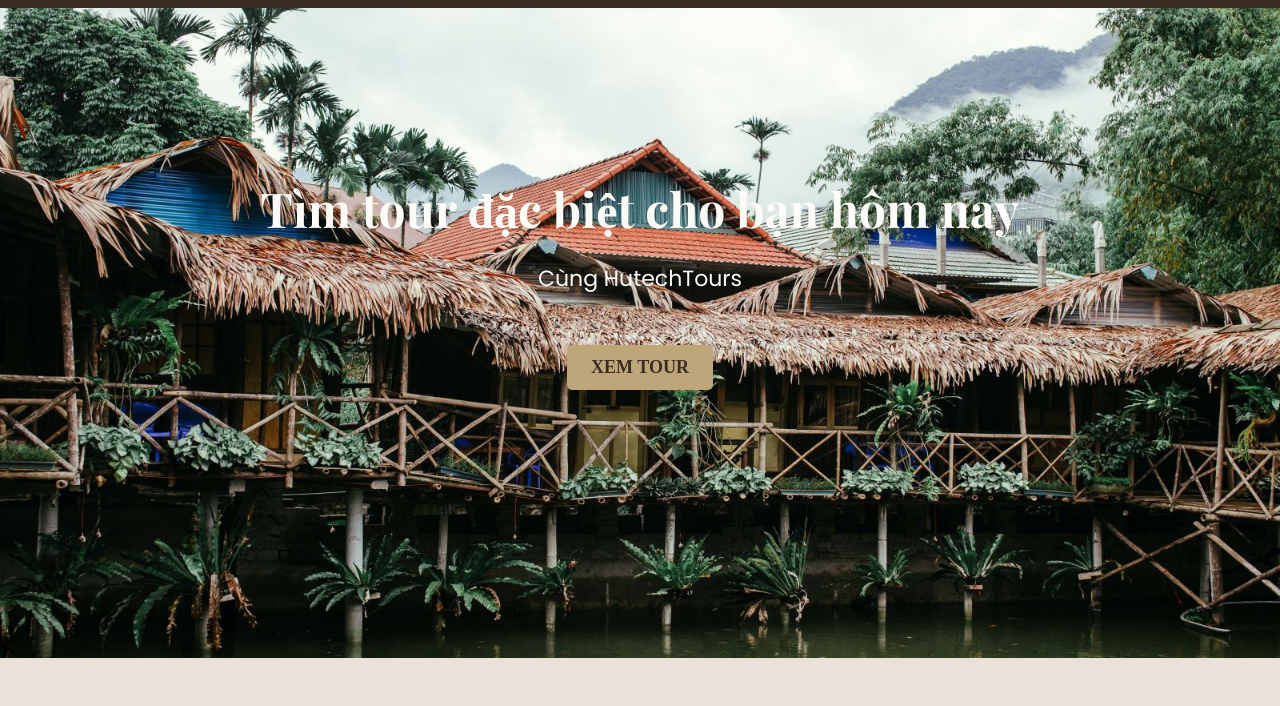
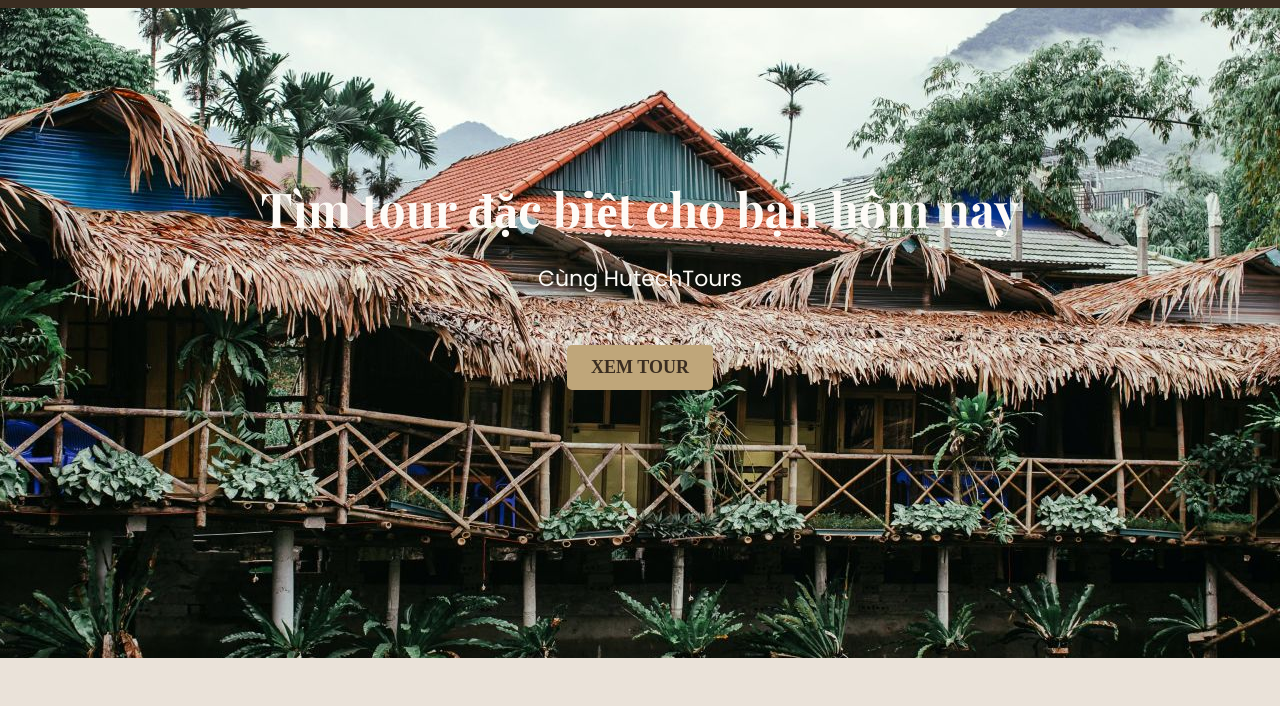
Before and after one commit to vuhuynh2004/hutechtour, a plain HTML site: page index.html in a window 1280 px wide. Shown: the part 94-800 px from the top of the page. Drawn offline with nearby package versions, Linux system fonts and the light colour scheme.

Commit message:
Cập nhật file HTML (index.html)

```diff
--- a/assets/css/index.css
+++ b/assets/css/index.css
@@ -62,7 +62,6 @@ nav .menu li {
 .hero {
   position: relative;
   height: 650px;
-background: url('/assets/images/background.jpg') center/cover no-repeat;
   display: flex;
   align-items: center;
   justify-content: center;
@@ -71,7 +70,9 @@ background: url('/assets/images/background.jpg') center/cover no-repeat;
   overflow: hidden;
 
 }
-
+.hero img{
+  position: absolute;
+}
 .hero .overlay {
   position: absolute;
   inset: 0;
--- a/index.html
+++ b/index.html
@@ -59,7 +59,8 @@
     </div>
   </div>
     </nav>
-<section class="hero">
+<section class="hero" >
+  <img src="/assets/images/background.jpg" alt="">
   <div class="overlay"></div> <!-- lớp phủ mờ -->
   <div class="hero-content">
     <h2 class="hero-title">Tìm tour đặc biệt cho bạn hôm nay</h2>
```
